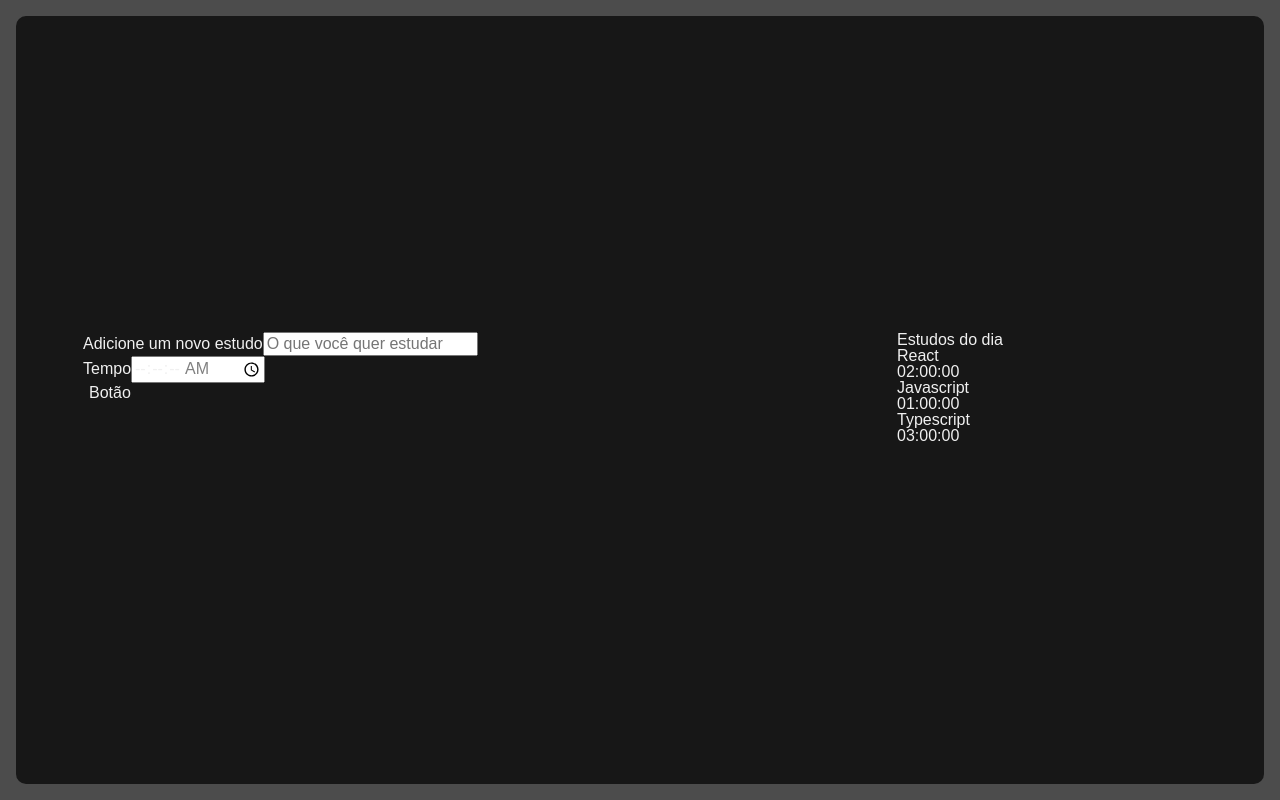
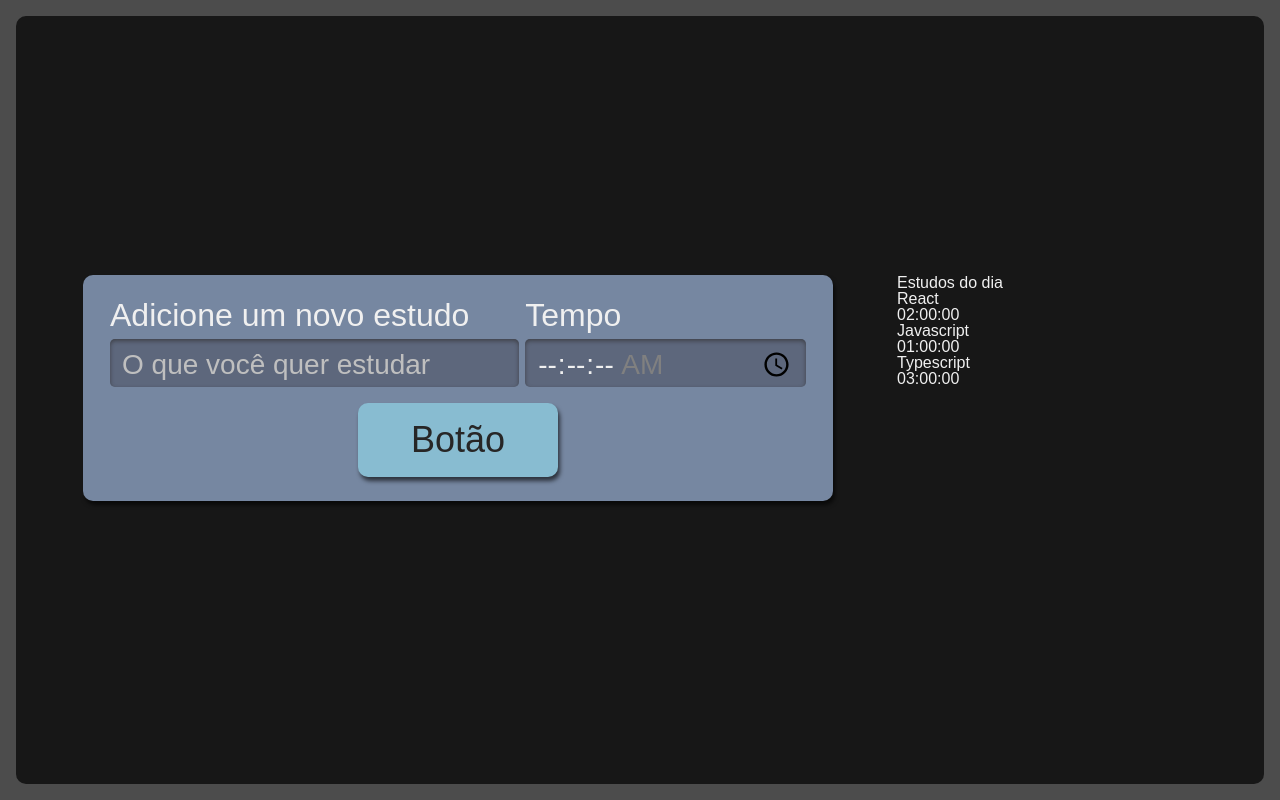
Before and after one commit to elaineads/alura-studies, a React (Create React App) app: page / in a window 1280 px wide. Built offline with nearby package versions, Linux system fonts and the light colour scheme; the HTML template or start-up script is replaced by a standard one.

Commit message:
Add estilização ao formulário e botão

```diff
--- a/src/components/Button/index.tsx
+++ b/src/components/Button/index.tsx
@@ -1,9 +1,10 @@
 import React from "react";
+import './style.scss'
 
 class Button extends React.Component {
     render() {
         return (
-            <button>
+            <button className="botao">
                 Botão
             </button>
         )
--- /dev/null
+++ b/src/components/Button/style.scss
@@ -0,0 +1,25 @@
+.botao {
+    align-self: center;
+    background-color: #88bcd1;
+    border-radius: 10px;
+    box-shadow: 2px 4px 4px #0000009F;
+    color: #272626;
+    cursor: pointer;
+    font-size: 1.25rem;
+    padding: 16px;
+    width: 150px;
+
+    &:active {
+      background-color: #7CA6B7;
+      box-shadow: 2px 2px 4px #0000009F inset;
+    }
+  }
+
+  @media screen and (min-width: 1280px) {
+    .botao {
+      grid-column-start: span 2;
+      justify-self: center;
+      width: 200px;
+      font-size: 2.25rem;
+    }
+  }
--- a/src/components/Form/index.tsx
+++ b/src/components/Form/index.tsx
@@ -1,11 +1,12 @@
 import React from "react";
 import Button from "../Button";
+import './style.scss'
 
 class Form extends React.Component {
     render() {
         return (
-            <form>
-                <div>
+            <form className="novaTarefa">
+                <div className="inputContainer">
                     <label htmlFor="tarefa">
                         Adicione um novo estudo
                     </label>
@@ -17,7 +18,7 @@
                         required/>
                 </div>
 
-                <div>
+                <div className="inputContainer">
                     <label htmlFor="tempo">
                         Tempo
                     </label>
--- /dev/null
+++ b/src/components/Form/style.scss
@@ -0,0 +1,61 @@
+.novaTarefa {
+    display:flex;
+    flex-direction: column;
+    grid-area: nova-tarefa;
+    background-color: #7687A1;
+    border-radius: 10px;
+    box-shadow: 2px 4px 4px #0000009F;
+    padding: 12px;
+
+    .inputContainer {
+      display: flex;
+      flex-direction: column;
+      width: 100%;
+      margin-bottom: 16px;
+
+      label {
+        margin-bottom: 8px;
+        font-size: 1.25rem;
+      }
+
+      input {
+        width: 100%;
+        padding: 8px 12px 4px;
+        box-sizing: border-box;
+        border: unset;
+        border-radius: 5px;
+        background-color: #5D677C;
+        box-shadow: 0px 2px 4px #2D2B2B9F inset;
+
+        &::placeholder {
+          color: #BFBFBF;
+        }
+      }
+    }
+
+    @media screen and (min-width: 1280px) {
+      flex-direction: row;
+      flex-wrap: wrap;
+      justify-content: space-around;
+      font-size: 2.25rem;
+      padding: 24px;
+      box-sizing: border-box;
+
+      .inputContainer {
+        width: calc(60% - 12px);
+
+        &:last-of-type {
+          width: 40%;
+        }
+
+        label {
+          font-size: 2rem;
+        }
+
+        input {
+          height: 100%;
+          font-size: 1.75rem;
+        }
+      }
+    }
+  }
```
